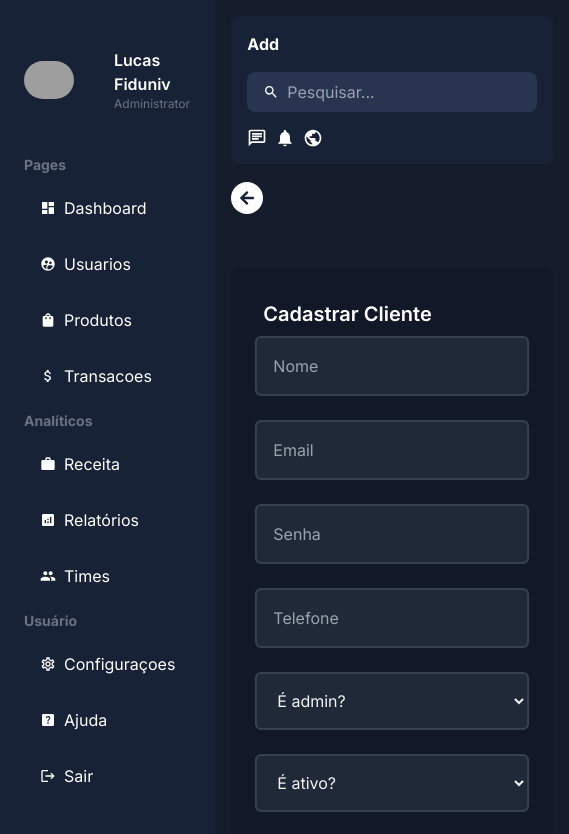
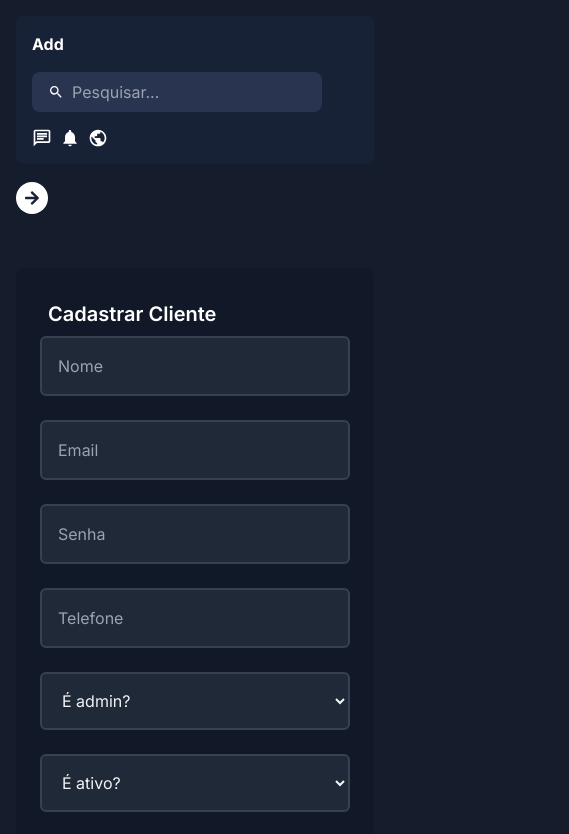
Before and after one commit to lucasfiduniv/Dashboard-nextjs, a Next.js app: page /dashboard/users/add in a window 390 px wide. Shown: the top 834 px of the page, 569 px wide, since content can reach past the window. Built offline with nearby package versions, Linux system fonts and the light colour scheme; grey boxes are pictures that could not be loaded.

Commit message:
fix: refatorando a logica da pagina de layout para renderizar a sidebar e os botoes de abrir e fechar

```diff
--- a/app/dashboard/layout.tsx
+++ b/app/dashboard/layout.tsx
@@ -1,13 +1,34 @@
 "use client";
-import React, { useState } from "react";
+import React, { useEffect, useState } from "react";
 import { LayoutProps } from "../interfaces/layoutIntefaces";
 import Navbar from "../ui/dashboard/navbar/navbar";
 import Sidebar from "../ui/dashboard/sidebar/sidebar";
 import Footer from "../ui/dashboard/footer/footer";
 import { FaArrowLeft, FaArrowRight } from "react-icons/fa";
+import { useMediaQuery } from "react-responsive";
 
 const Layout: React.FC<LayoutProps> = ({ children }) => {
   const [sidebarOpen, setSidebarOpen] = useState(true);
+  const [isDesktop, setIsDesktop] = useState(true);
+
+  useEffect(() => {
+    const checkScreenWidth = () => {
+      setIsDesktop(window.innerWidth >= 769);
+    };
+
+    checkScreenWidth();
+    window.addEventListener("resize", checkScreenWidth);
+
+    return () => {
+      window.removeEventListener("resize", checkScreenWidth);
+    };
+  }, []);
+
+  useEffect(() => {
+    if (!isDesktop) {
+      setSidebarOpen(false);
+    }
+  }, [isDesktop]);
 
   const toggleSidebar = () => {
     setSidebarOpen(!sidebarOpen);
@@ -24,11 +45,13 @@ const Layout: React.FC<LayoutProps> = ({ children }) => {
       </div>
       <div className="flex-1 p-4">
         <Navbar />
-        <button className="md:hidden" onClick={toggleSidebar}>
-          <div className="bg-white rounded-full text-[#182237] p-2 absolute flex">
-            {sidebarOpen ? <FaArrowLeft /> : <FaArrowRight />}
-          </div>
-        </button>
+        {!isDesktop && (
+          <button className="md:hidden" onClick={toggleSidebar}>
+            <div className="bg-white rounded-full text-[#182237] p-2 absolute flex">
+              {sidebarOpen ? <FaArrowLeft /> : <FaArrowRight />}
+            </div>
+          </button>
+        )}
         {children}
         <Footer />
       </div>
```
